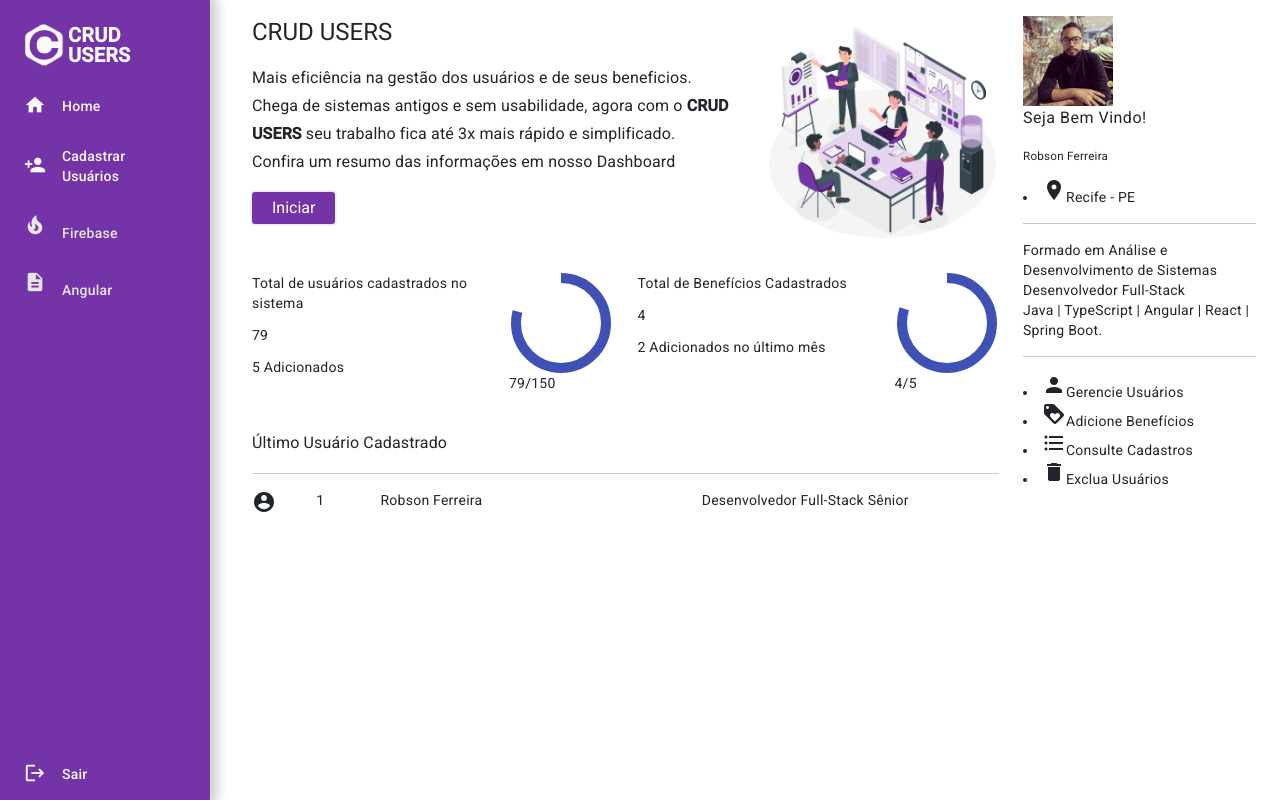
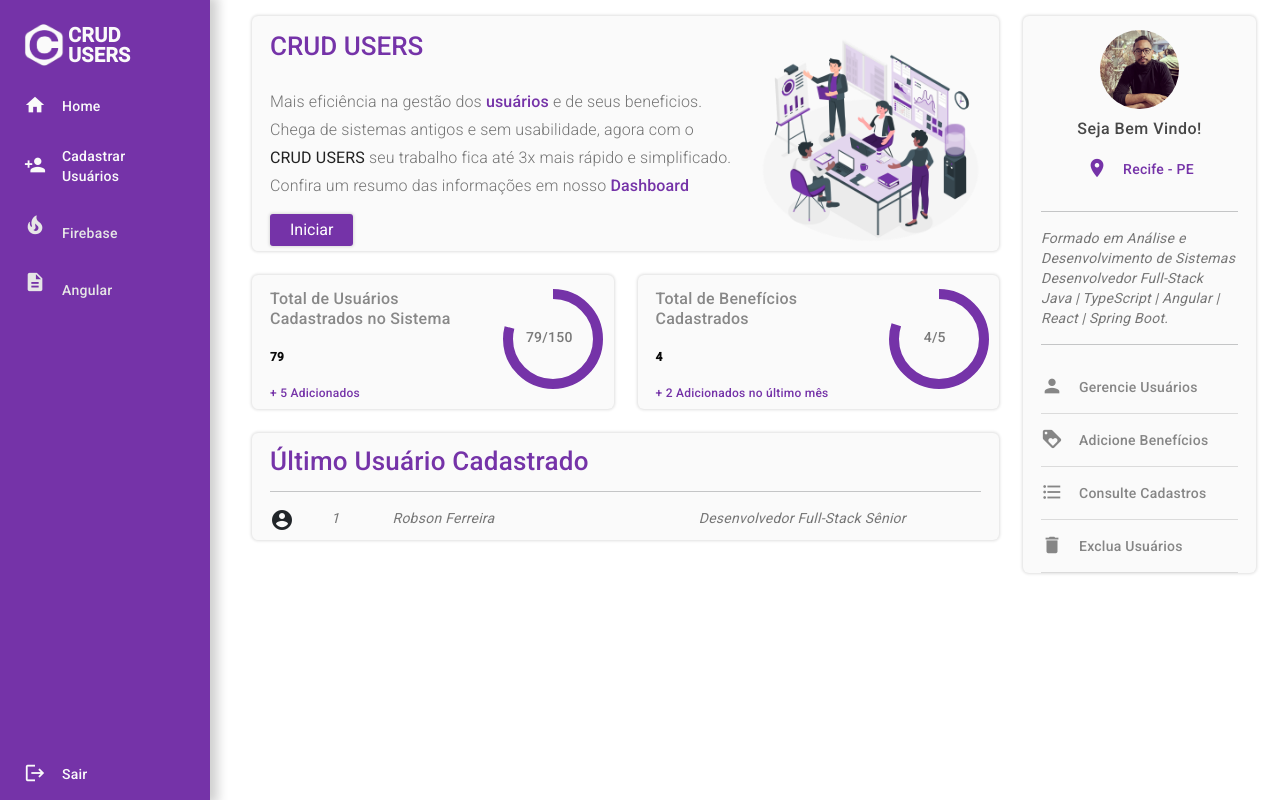
Before and after one commit to RobsonFe/CRUD-USERS, an Angular app: page /home in a window 1280 px wide. Built offline with nearby package versions, Linux system fonts and the light colour scheme.

Commit message:
update:homeV3

```diff
--- a/src/app/components/menu/menu.component.scss
+++ b/src/app/components/menu/menu.component.scss
@@ -41,6 +41,18 @@
     width: 210px;
   }
 
-  a{text-decoration: none; color: #e6e6e6;}
-
+  a{
+    text-decoration: none;
+    display: block;
+    width: 100%;
+    height: 100%;
+    padding: 0;
+    color: #e6e6e6;
+    transition: 0.3s linear all;
+    &:hover{
+      background: #e6e6e6;
+      cursor: pointer;
+      color: var(--primary-color);
+    }
+  }
 }
--- a/src/app/pages/home/home.component.html
+++ b/src/app/pages/home/home.component.html
@@ -16,7 +16,7 @@
             <h1 class="titulo">CRUD USERS</h1>
             <h3 class="subtitulo">
               Mais eficiência na gestão dos <span>usuários</span> e de seus beneficios.
-              Chega de sistemas antigos e sem usabilidade, agora com o <strong>CRUD USERS</strong> seu trabalho fica
+              Chega de sistemas antigos e sem usabilidade, agora com o <strong style="color: #222;" >CRUD USERS</strong> seu trabalho fica
               até 3x mais rápido e simplificado.<br>
               Confira um resumo das informações em nosso <span>Dashboard</span>
             </h3>
@@ -46,14 +46,14 @@
               <div class="row">
 
                <div class="col-8">
-                <p class="texto-card">Total de usuários cadastrados no sistema</p>
+                <p class="texto-card">Total de Usuários Cadastrados no Sistema</p>
                 <p class="numero-card">79</p>
-                <p class="destaque-card"> 5 Adicionados </p>
+                <p class="destaque-card"> + 5 Adicionados </p>
                </div>
 
                <div class="col-4">
                 <mat-progress-spinner class="example-margin mx-auto color-spinner" mode="determinate" value="79"></mat-progress-spinner>
-                <p class="infor-spinner">79/150</p>
+                <p class="info-spinner">79/150</p>
                </div>
 
               </div>
@@ -73,12 +73,12 @@
                <div class="col-8">
                 <p class="texto-card">Total de Benefícios Cadastrados</p>
                 <p class="numero-card">4</p>
-                <p class="destaque-card"> 2 Adicionados no último mês </p>
+                <p class="destaque-card"> + 2 Adicionados no último mês </p>
                </div>
 
                <div class="col-4">
                 <mat-progress-spinner class="example-margin mx-auto color-spinner" mode="determinate" value="80"></mat-progress-spinner>
-                <p class="infor-spinner">4/5</p>
+                <p class="info-spinner">4/5</p>
                </div>
 
               </div>
@@ -120,10 +120,10 @@
 
         <div class="container-perfil">
 
-          <img class="img-perfil" src="../../../assets/img/profile.png" width="90px" alt="foto do perfil"/>
+          <img class="img-perfil" src="../../../assets/img/profile.png" alt="foto do perfil"/>
           <h4>Seja Bem Vindo!</h4>
-          <h5>Robson Ferreira</h5>
-          <li><mat-icon>location_on</mat-icon>Recife - PE</li>
+          <h5>{{userName}}</h5>
+          <li><mat-icon>location_on</mat-icon> Recife - PE</li>
 
         </div>
 
@@ -148,4 +148,5 @@
 
   </div>
 
+
 </div>
--- a/src/app/pages/home/home.component.scss
+++ b/src/app/pages/home/home.component.scss
@@ -0,0 +1,105 @@
+.card-info{
+  background: #fafafa;
+  padding: 14px 18px 0px 18px;
+  border-radius: 6px;
+  box-shadow: 0px 0px 3px 1px #0a0a0a20;
+}
+
+.titulo{
+  font-size: 26px;
+  font-weight: 500;
+  padding: 0;
+  margin: 0 !important;
+  color: var(--primary-color);
+}
+
+.subtitulo{
+  font-size: 16px;
+  font-weight: 300;
+  margin: 0;
+  padding: 26px 0px 14px 0px;
+  color: var(--gray-color);
+  span{color: var(--primary-color); font-weight: 500; }
+}
+
+// card spinner
+
+.texto-card{
+  font-size: 16px;
+  font-weight: 500;
+  color: #888;
+  margin-bottom: 18px;
+}
+
+.numero-card{
+  font-size: 12px;
+  font-weight: bold;
+  color: #0a0a0a;
+  margin-bottom: 16px;
+}
+
+.destaque-card{
+  font-size: 12px;
+  font-weight: 500;
+  color: var(--primary-color);
+  margin-bottom: 0;
+}
+
+.info-spinner{
+  font-size: 14px;
+  font-weight: 500;
+  color:#797979;
+  text-align: center;
+  position: relative;
+  top: -62px;
+  margin: 0 auto;
+}
+
+// Lado Direito
+li{
+  font-size: 14px;
+  font-weight: 500;
+  color: #868686;
+  padding: 14px 0;
+  margin: 0;
+  display: flex;
+  align-items: center;
+  border-bottom: 1px solid #dbdbdb;
+  mat-icon{ margin-right: 14px; font-size: 22px; }
+}
+
+.img-perfil{
+  border-radius: 50%;
+  width: 40%;
+}
+
+.container-perfil{
+  width: 100%;
+  text-align: center;
+
+  h4{
+    font-size: 16px;
+    color: #474747;
+    font-weight: 500;
+    margin: 8px 0px 0px 0px;
+  }
+
+  h5{
+    font-size: 14px;
+    color: #6d6d6d;
+    font-weight: 400;
+    margin: 2px 0px 0px 0px;
+  }
+
+  li{
+    justify-content: center;
+    color: var(--primary-color);
+    border: none;
+  }
+}
+
+.texto-p{
+  font-size: 14px;
+  font-style: italic;
+  color: #767676;
+}
--- a/src/app/pages/home/home.component.ts
+++ b/src/app/pages/home/home.component.ts
@@ -6,5 +6,9 @@
   styleUrl: './home.component.scss'
 })
 export class HomeComponent {
+  userName: string | null;
 
+  ngOnInit(){
+    this.userName = sessionStorage.getItem('user');
+  }
 }
--- a/src/styles.scss
+++ b/src/styles.scss
@@ -15,3 +15,7 @@
 .c-gray{color: var(--gray-color);}
 
 .hover:hover{cursor: pointer;}
+
+.mat-mdc-progress-spinner .mdc-circular-progress__determinate-circle, .mat-mdc-progress-spinner .mdc-circular-progress__indeterminate-circle-graphic{
+  stroke: var(--primary-color) !important;
+}
```
